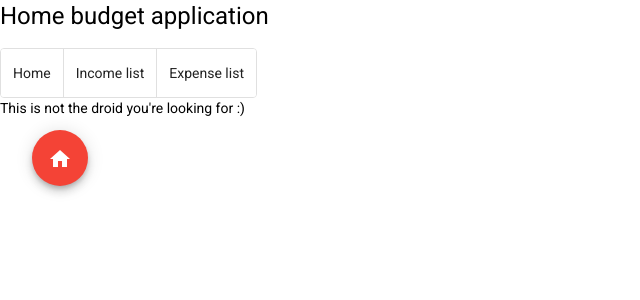
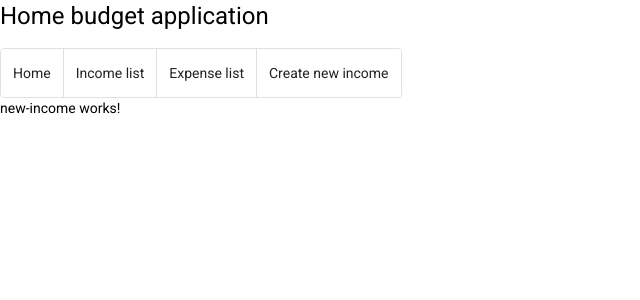
Before and after one commit to mariuszpastuszka/end-of-the-game-java16, an Angular app in the folder frontend/: page /create-new-income in a window 1280 px wide. Shown: the top 300 px of the page, without its empty margins (0-640 px from the left). Built offline with nearby package versions, Linux system fonts and the light colour scheme.

Commit message:
[add] - empty component for new incomes form created

```diff
--- a/frontend/src/app/app.module.ts
+++ b/frontend/src/app/app.module.ts
@@ -13,6 +13,7 @@ import { NotFoundComponent } from './components/not-found/not-found.component';
 import {MatIconModule} from "@angular/material/icon";
 import { NavigationBarComponent } from './components/navigation-bar/navigation-bar.component';
 import {MatButtonToggleModule} from "@angular/material/button-toggle";
+import { NewIncomeComponent } from './components/new-income/new-income.component';
 
 @NgModule({
   declarations: [
@@ -20,7 +21,8 @@ import {MatButtonToggleModule} from "@angular/material/button-toggle";
     IncomeListComponent,
     ExpenseListComponent,
     NotFoundComponent,
-    NavigationBarComponent
+    NavigationBarComponent,
+    NewIncomeComponent
   ],
   imports: [
     BrowserModule,
@@ -32,6 +34,7 @@ import {MatButtonToggleModule} from "@angular/material/button-toggle";
       {path: '', component: IncomeListComponent},
       {path: 'income-list', component: IncomeListComponent},
       {path: 'expense-list', component: ExpenseListComponent},
+      {path: 'create-new-income', component: NewIncomeComponent},
       {path: '**', component: NotFoundComponent}
     ]),
     MatIconModule,
--- a/frontend/src/app/components/navigation-bar/navigation-bar.component.html
+++ b/frontend/src/app/components/navigation-bar/navigation-bar.component.html
@@ -2,4 +2,5 @@
   <mat-button-toggle routerLink="{{ home }}">Home</mat-button-toggle>
   <mat-button-toggle routerLink="{{ incomes }}">Income list</mat-button-toggle>
   <mat-button-toggle routerLink="{{ expenses }}">Expense list</mat-button-toggle>
+  <mat-button-toggle routerLink="{{ newIncome }}">Create new income</mat-button-toggle>
 </mat-button-toggle-group>
--- a/frontend/src/app/components/navigation-bar/navigation-bar.component.ts
+++ b/frontend/src/app/components/navigation-bar/navigation-bar.component.ts
@@ -1,5 +1,5 @@
 import { Component, OnInit } from '@angular/core';
-import {expenseListUrl, homeUrl, incomeListUrl} from "../../models/urls";
+import {createNewIncomeUrl, expenseListUrl, homeUrl, incomeListUrl} from "../../models/urls";
 
 @Component({
   selector: 'app-navigation-bar',
@@ -11,6 +11,7 @@ export class NavigationBarComponent implements OnInit {
   home = homeUrl
   expenses = expenseListUrl
   incomes = incomeListUrl
+  newIncome = createNewIncomeUrl
 
   constructor() { }
 
--- /dev/null
+++ b/frontend/src/app/components/new-income/new-income.component.html
@@ -0,0 +1 @@
+<p>new-income works!</p>
--- /dev/null
+++ b/frontend/src/app/components/new-income/new-income.component.ts
@@ -0,0 +1,15 @@
+import { Component, OnInit } from '@angular/core';
+
+@Component({
+  selector: 'app-new-income',
+  templateUrl: './new-income.component.html',
+  styleUrls: ['./new-income.component.css']
+})
+export class NewIncomeComponent implements OnInit {
+
+  constructor() { }
+
+  ngOnInit(): void {
+  }
+
+}
--- a/frontend/src/app/models/urls.ts
+++ b/frontend/src/app/models/urls.ts
@@ -4,3 +4,4 @@ export const allIncomesUrl = `${server}/api/incomes`
 export const homeUrl = ''
 export const incomeListUrl = 'income-list'
 export const expenseListUrl = 'expense-list'
+export const createNewIncomeUrl = 'create-new-income'
```
Also changed, not shown: frontend/src/app/components/new-income/new-income.component.css (added), 1 other file (tests, documents, lock files or other folders).
